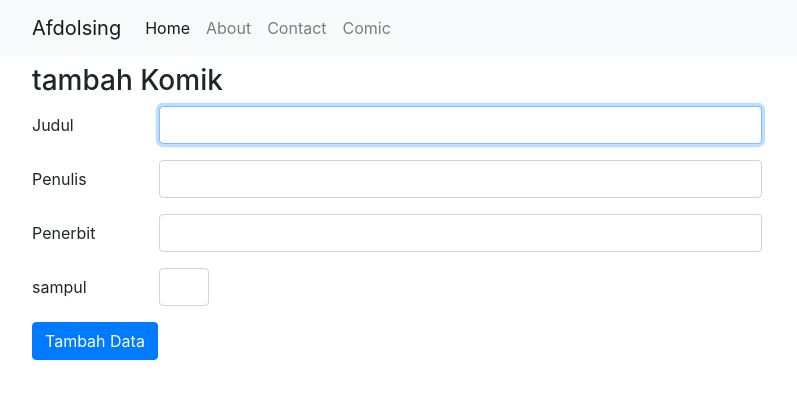
After one commit to afdolsing/basic-crud-ci4, a CodeIgniter 4 app: the page made by app/Views/comic/create.php in a window 1280 px wide. The commit adds this page. Shown: the top 399 px of the page, without its empty margins (53-850 px from the left). Run offline with PHP 8.4 and a stand-in for CodeIgniter, Linux system fonts and the light colour scheme; the template is opened without the code that fills it, so the values that code supplies are empty; some libraries are stand-ins or nearby versions.

Commit message:
update insert data

```diff
--- a/app/Config/Routes.php
+++ b/app/Config/Routes.php
@@ -32,6 +32,7 @@ $routes->setAutoRoute(true);
 // We get a performance increase by specifying the default
 // route since we don't have to scan directories.
 $routes->get('/', 'Pages::index');
+$routes->get('/comics/create', 'Comics::create');
 $routes->get('/comics/(:segment)', 'Comics::detail/$1');
 
 
--- a/app/Models/ComicModel.php
+++ b/app/Models/ComicModel.php
@@ -8,6 +8,7 @@ class ComicModel extends Model
 {
     protected $table = "komik";
     protected $useTimestamps = true;
+    protected $allowedFields = ['judul', 'slug', 'penulis', 'penerbit', 'sampul'];
 
     public function getComic($slug = false)
     {
--- /dev/null
+++ b/app/Views/comic/create.php
@@ -0,0 +1,44 @@
+<?= $this->extend('layout/template') ?>
+
+<?= $this->section('content') ?>
+<div class="container">
+    <div class="row">
+        <div class="col-8">
+            <h3 class="my-2">tambah Komik</h3>
+            <form action="/comics/save" method="post">
+                <?= csrf_field() ?>
+                <div class="form-group row">
+                    <label for="judul" class="col-sm-2 col-form-label">Judul</label>
+                    <div class="col-sm-10">
+                        <input type="text" class="form-control" id="judul" name="judul" autofocus>
+                    </div>
+                </div>
+                <div class="form-group row">
+                    <label for="penulis" class="col-sm-2 col-form-label">Penulis</label>
+                    <div class="col-sm-10">
+                        <input type="text" class="form-control" id="penulis" name="penulis">
+                    </div>
+                </div>
+                <div class="form-group row">
+                    <label for="penerbit" class="col-sm-2 col-form-label">Penerbit</label>
+                    <div class="col-sm-10">
+                        <input type="text" class="form-control" id="penerbit" name="penerbit">
+                    </div>
+                </div>
+                <div class="form-group row">
+                    <label for="sampul" class="col-sm-2 col-form-label">sampul</label>
+                    <div class="col-sm-10">
+                        <input type="text" class="form-control" id="sampul" name="sampul">
+                    </div>
+                </div>
+                <div class="form-group row">
+                    <div class="col-sm-10">
+                        <button type="submit" class="btn btn-primary">Tambah Data</button>
+                    </div>
+                </div>
+            </form>
+        </div>
+    </div>
+</div>
+
+<?= $this->endSection() ?>
--- a/app/Views/comic/detail.php
+++ b/app/Views/comic/detail.php
@@ -8,7 +8,7 @@
             <div class="card mb-3" style="max-width: 540px;">
                 <div class="row no-gutters">
                     <div class="col-md-4">
-                        <img src="/img/<?= $komik['sampul'] ?>" class="card-img" alt="...">
+                        <img src="/img/<?= $komik['sampul'] ?>" class="card-img">
                     </div>
                     <div class="col-md-8">
                         <div class="card-body">
--- a/public/css/style.css
+++ b/public/css/style.css
@@ -1,5 +1,5 @@
-.sampul {
-  width: 80px;
+#sampul {
+  width: 50px;
 }
 
 .table > tbody > tr > * {
```
Also changed, not shown: app/Controllers/Comics.php (+30 -0 lines), app/Views/comic/index.php (+7 -1 lines), public/img/naruto.jpg.
